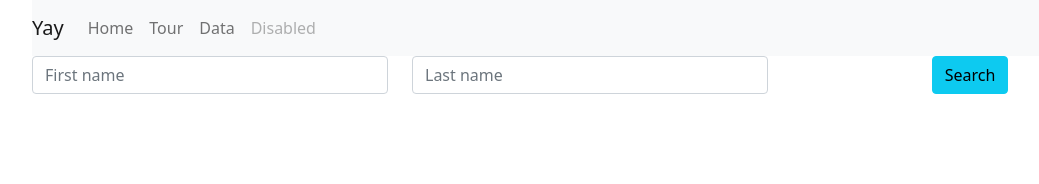
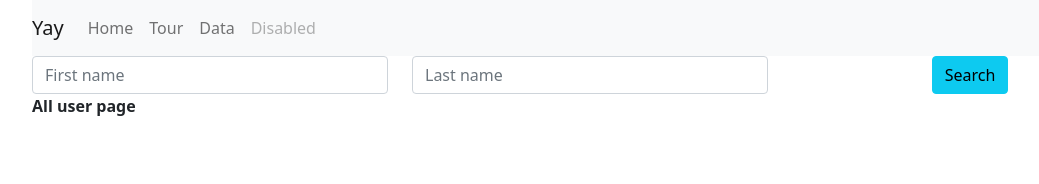
Before and after one commit to HasanTusher/next-app, a Next.js app: page /user in a window 1280 px wide. Shown: the top 184 px of the page, without its empty margins (50-1089 px from the left). Built offline with nearby package versions, Linux system fonts and the light colour scheme.

Commit message:
NestedLayout.tsx done

```diff
--- a/components/NestedLayout.tsx
+++ b/components/NestedLayout.tsx
@@ -1,7 +1,13 @@
+import React, {useEffect} from "react";
 
 
-export default function NestedLayout({props}: any){
-    return <div>
+export default function NestedLayout({children}: {children: React.ReactNode}){
+    useEffect(()=>{
+        console.log('nested layout initializing');
+    }, [])
+
+    return (<>
+        <div>
             <form>
                 <div className="row">
                     <div className="col-4">
@@ -16,6 +22,7 @@ export default function NestedLayout({props}: any){
                 </div>
             </form>
         </div>
-
+        {children}
+    </>)
 
 }
--- a/pages/_app.tsx
+++ b/pages/_app.tsx
@@ -5,18 +5,32 @@ import React, {ReactNode, useState} from "react";
 import {ThemeContext} from "../utils/ThemeContext";
 import {BookContext} from "../utils/ThemeContext";
 
-function MyApp({ Component, pageProps }: AppProps) {
+
+type ComponentWithPageLayout = AppProps & {
+    Component: AppProps["Component"] & {
+        PageLayout?: React.ComponentType;
+    };
+};
+
+
+
+function MyApp({ Component, pageProps }: ComponentWithPageLayout) {
     const [theme, setTheme] = useState("dark");
     const value = { theme, setTheme };
 
     const [book, setBook] = useState("Fear of the dark");
     const value2 = {book, setBook};
 
-
     return <BookContext.Provider value={value2}>
         <ThemeContext.Provider value={value}>
             <Layout>
-                <Component {...pageProps} />
+                {Component.PageLayout ? (
+                    <Component.PageLayout>
+                        <Component {...pageProps} />
+                    </Component.PageLayout>
+                ) : (
+                    <Component {...pageProps} />
+                )}
             </Layout>
         </ThemeContext.Provider>
     </BookContext.Provider>
--- a/pages/user/index.tsx
+++ b/pages/user/index.tsx
@@ -3,22 +3,18 @@ import {useEffect} from "react";
 import NestedLayout from "../../components/NestedLayout";
 
 
-export default function User({prop}: any){
+function User({prop}: any){
     const {theme, setTheme} = useThemeContext();
     useEffect(()=>{
-        console.log('User paage')
+        console.log('User paage');
     }, [])
     return <>
-        {/*<div className="row">*/}
-        {/*    <div className="col-12">*/}
-        {/*        <p className="text-center"> {theme}</p>*/}
-        {/*        <button onClick={()=>setTheme("ayay")}> click to change theme</button>*/}
-        {/*    </div>*/}
-
-            <NestedLayout/>
-
-            {/*{children}*/}
-        {/*</div>*/}
+        <div className="row">
+            <div className="col-12"><p className="fw-bold">All user page</p> </div>
+        </div>
     </>
 
 }
+User.PageLayout = NestedLayout;
+
+export default  User;
```
Also changed, not shown: pages/user/[id]/index.tsx (+5 -2 lines). Lines whose indentation alone changed are shown as unchanged.
